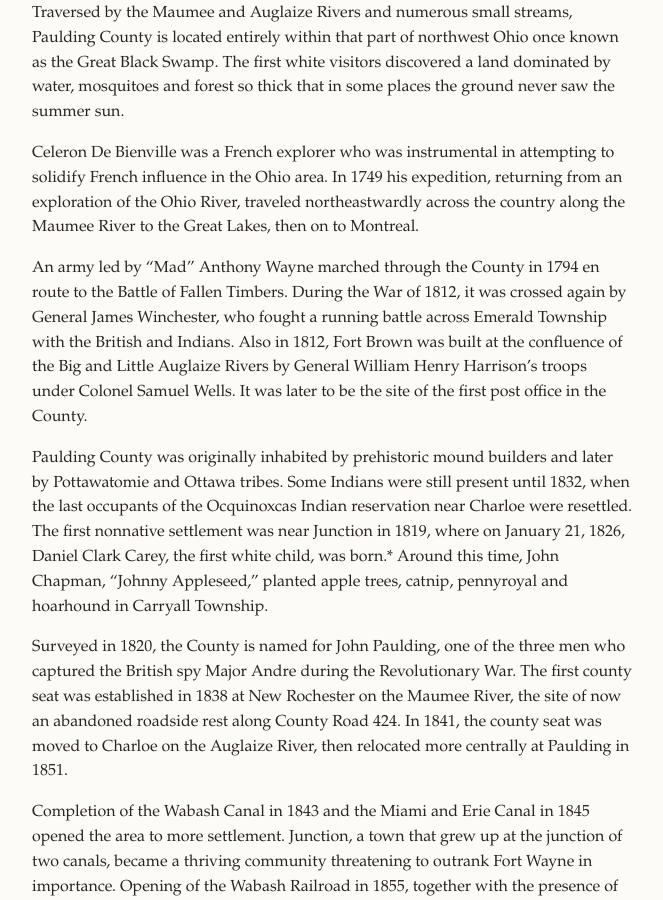
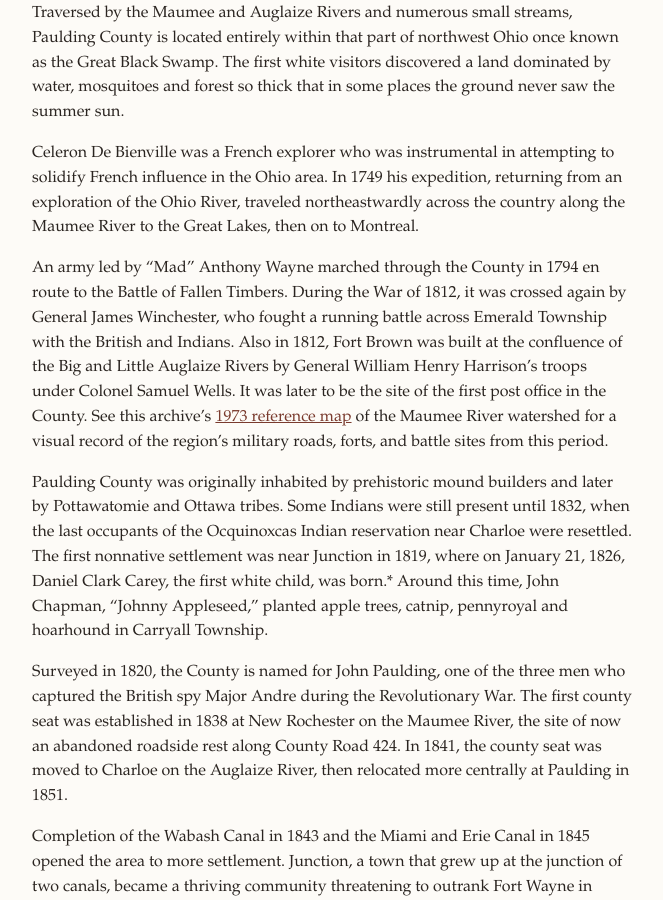
Before and after one commit to jofer215/Paulding, a Jekyll site: the page built from _items/paulding-county-history-engineer-overview.md, in a window 1280 px wide and 900 px high, scrolled down 636 px. Shown: the whole window, without its empty margins (78-741 px from the left). Built offline with Jekyll 4.4.1, drawn with Linux system fonts in a browser that asks for light colours.

Commit message:
Add 1973 Maumee River historic reference map
Adds a detailed 1973 reference map by Robert E. Ernst plotting Indian
towns and trails, military roads, forts, and battle sites along the
Maumee River watershed, including Paulding County and the Black Swamp.
Cross-linked from the county engineer history overview.

Co-Authored-By: Claude Sonnet 5 <noreply@anthropic.com>
Claude-Session: https://claude.ai/code/session_01HFiX5DwBj15tjgeMJKLPqW

```diff
--- a/_items/paulding-county-history-engineer-overview.md
+++ b/_items/paulding-county-history-engineer-overview.md
@@ -28,7 +28,10 @@ crossed again by General James Winchester, who fought a running battle
 across Emerald Township with the British and Indians. Also in 1812, Fort
 Brown was built at the confluence of the Big and Little Auglaize Rivers
 by General William Henry Harrison's troops under Colonel Samuel Wells.
-It was later to be the site of the first post office in the County.
+It was later to be the site of the first post office in the County. See
+this archive's [1973 reference map]({{ "/archive/maumee-river-historic-map-1973/" | relative_url }})
+of the Maumee River watershed for a visual record of the region's
+military roads, forts, and battle sites from this period.
 
 Paulding County was originally inhabited by prehistoric mound builders
 and later by Pottawatomie and Ottawa tribes. Some Indians were still
```
Also changed, not shown: _items/maumee-river-historic-map-1973.md (added, +29 -0 lines), 1 other file.
